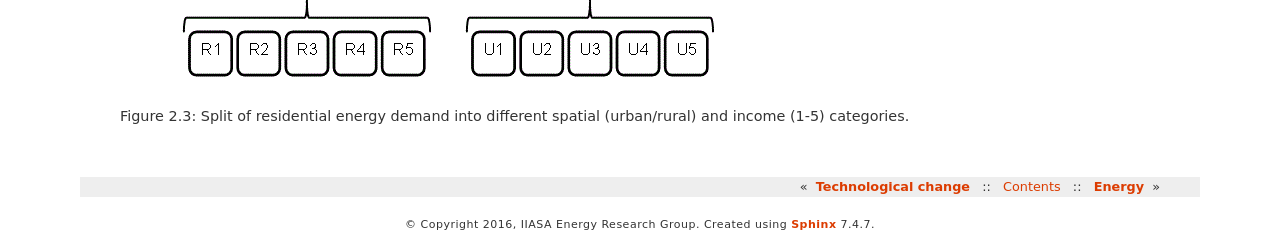
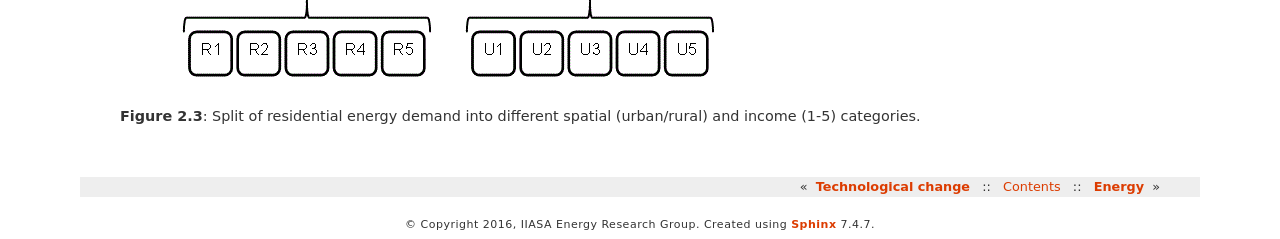
Before and after one commit to iiasa/message_doc, a Sphinx documentation site: the page built from source/message_globiom/socio_econ/beh_change.rst, in a window 1280 px wide. Shown: the part 1262-1501 px from the top of the page. Built offline with Sphinx 7.4.7, drawn with Linux system fonts in a browser that asks for light colours.

Commit message:
Update beh_change.rst

```diff
--- a/source/message_globiom/socio_econ/beh_change.rst
+++ b/source/message_globiom/socio_econ/beh_change.rst
@@ -11,4 +11,4 @@ The model distinguishes between two primary energy end-uses in the residential s
 The methodology for modeling energy choices in the residential sector using this model is described in detail in Ekholm et al (2010) and in the Supplementary Materials section of Pachauri et al. (2013). In addition to energy prices, technology costs and performance parameters, and income level of a household determining the least-cost energy-equipment combination that meets a specific energy need, two additional parameters determine choices in the model. The first is referred to as the “inconvenience cost”. An inconvenience cost is a cost related to the inconveniences associated with obtaining and using certain types of fuels. For example, gathering firewood involves an opportunity cost for the time spent in collecting it and a dis-utility to users from exposure to the smoke they inhale when it is combusted. This non-monetary cost is captured by estimating an inconvenience cost (see Ekholm et al. 2010 for further details regarding the methodology) for each household group and fuel. This is considered an additional cost that must be taken into account by the household in making a decision regarding the choice of fuels. The second parameter that also determines energy choices for households is income dependent implicit discount rates that determine the annualized capital costs of equipment depending on their individual lifetimes.
 
 .. image:: /_static/MESSAGE-Access_groups.png
-Figure 2.3: Split of residential energy demand into different spatial (urban/rural) and income (1-5) categories.
+**Figure 2.3**: Split of residential energy demand into different spatial (urban/rural) and income (1-5) categories.
```
